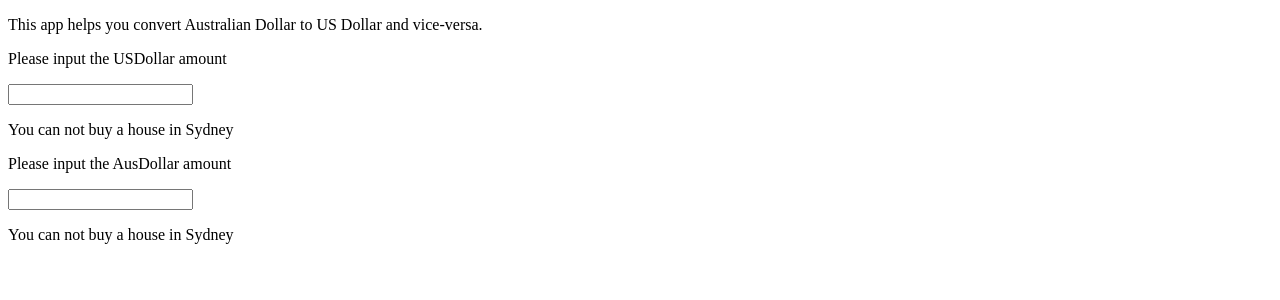
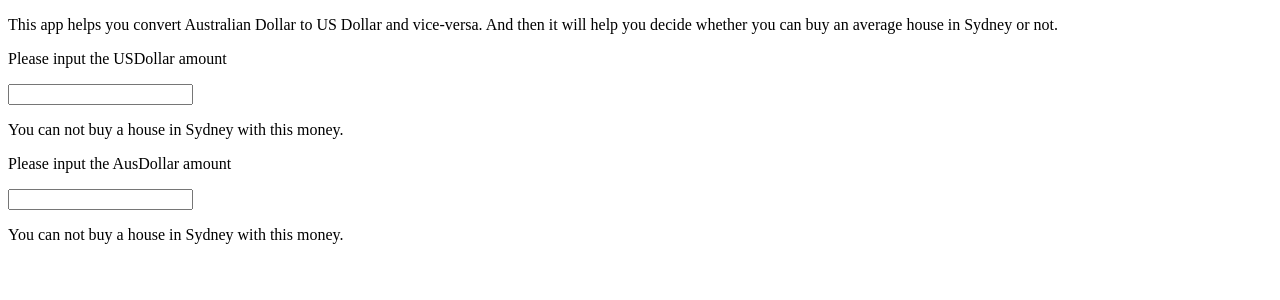
Before and after one commit to raj1020/Currency-Converter, a React (Create React App) app: page / in a window 1280 px wide. Shown: the top 300 px of the page. Built offline with nearby package versions, Linux system fonts and the light colour scheme.

Commit message:
changed the text description

```diff
--- a/src/Converter.js
+++ b/src/Converter.js
@@ -58,7 +58,7 @@ class Converter extends React.Component {
         return (
             <>
                <p>This app helps you convert Australian
-                   Dollar to US Dollar and vice-versa.</p>
+                   Dollar to US Dollar and vice-versa. And then it will help you decide whether you can buy an average house in Sydney or not.</p>
                <Dollar amount= {usDollar}
                onChange = {this.usChange}
                money = 'USDollar'
--- a/src/Dollar.js
+++ b/src/Dollar.js
@@ -13,13 +13,13 @@ class Dollar extends React.Component {
 
      decision () {
          if (this.props.amount >= 1000000 && this.props.money ==='AusDollar') {
-             return (<p>You can buy a house in Sydney</p>);
+             return (<p>You can buy a house in Sydney with this money.</p>);
          }
 
          if (this.props.amount >= 700000 && this.props.money ==='USDollar') {
-            return (<p>You can buy a house in Sydney</p>);
+            return (<p>You can buy a house in Sydney with this money.</p>);
         }
-         return(<p>You can not buy a house in Sydney</p>);
+         return(<p>You can not buy a house in Sydney with this money.</p>);
      }
 
 
```
